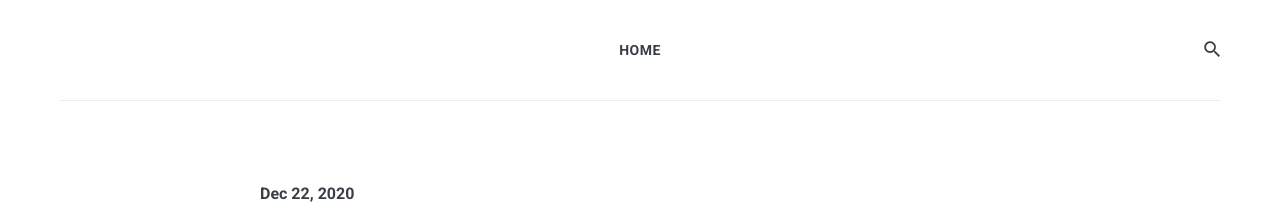
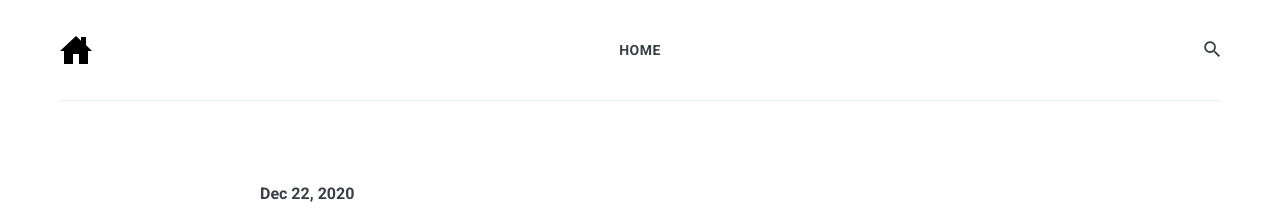
Before and after one commit to MarkBroerkens/markbroerkens.github.io, a Jekyll site: the page built from _posts/2020-12-20-racecarx.markdown, in a window 1280 px wide. Shown: the top 216 px of the page. Built offline with Jekyll 4.4.1, drawn with Linux system fonts in a browser that asks for light colours; nearby versions of some CDN libraries.

Commit message:
docs: fixed layout
* removed social media link to medium since the ionicon logo did not exist in the version used by the css
* tweeked logo so that it shown with size 32x32

```diff
--- a/_data/settings.yml
+++ b/_data/settings.yml
@@ -21,7 +21,7 @@
 xing: https://www.xing.com/profile/Mark_Broerkens
 github: https://github.com/MarkBroerkens
 facebook: https://www.facebook.com/mark.broerkens
-medium: https://medium.com/@markbroerkens
+
 
 
 #-------------------------------
--- a/_includes/contact-link.html
+++ b/_includes/contact-link.html
@@ -14,10 +14,6 @@
 
     {% if site.data.settings.github %}
     <li><a href="{{ site.data.settings.github }}"><i class="ion ion-logo-github"></i></a></li>
-    {% else %} {% endif %}
-
-    {% if site.data.settings.medium %}
-    <li><a href="{{ site.data.settings.medium }}"><i class="ion ion-logo-medium"></i></a></li>
     {% else %} {% endif %}
 
     {% if site.data.settings.facebook %}
```
Also changed, not shown: images/logo.svg.
